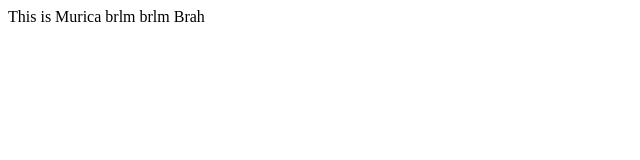
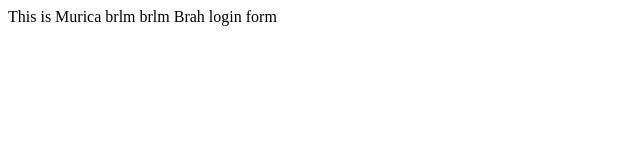
Before and after one commit to Nebraso/myappsample, a plain HTML site: page index.html in a window 1280 px wide. Shown: the full height of the page, 0-640 px from the left. Drawn offline with Linux system fonts and the light colour scheme.

Commit message:
login form

```diff
--- /dev/null
+++ b/dr2/app2.js
@@ -0,0 +1 @@
+console.log(123);
--- a/index.html
+++ b/index.html
@@ -7,5 +7,6 @@
 	</head>
 	<body>
 	This is Murica brlm brlm Brah
+	login form
 	</body>
 </html>
```
Also changed, not shown: login.html (added, +1 -0 lines), log.txt (added).
